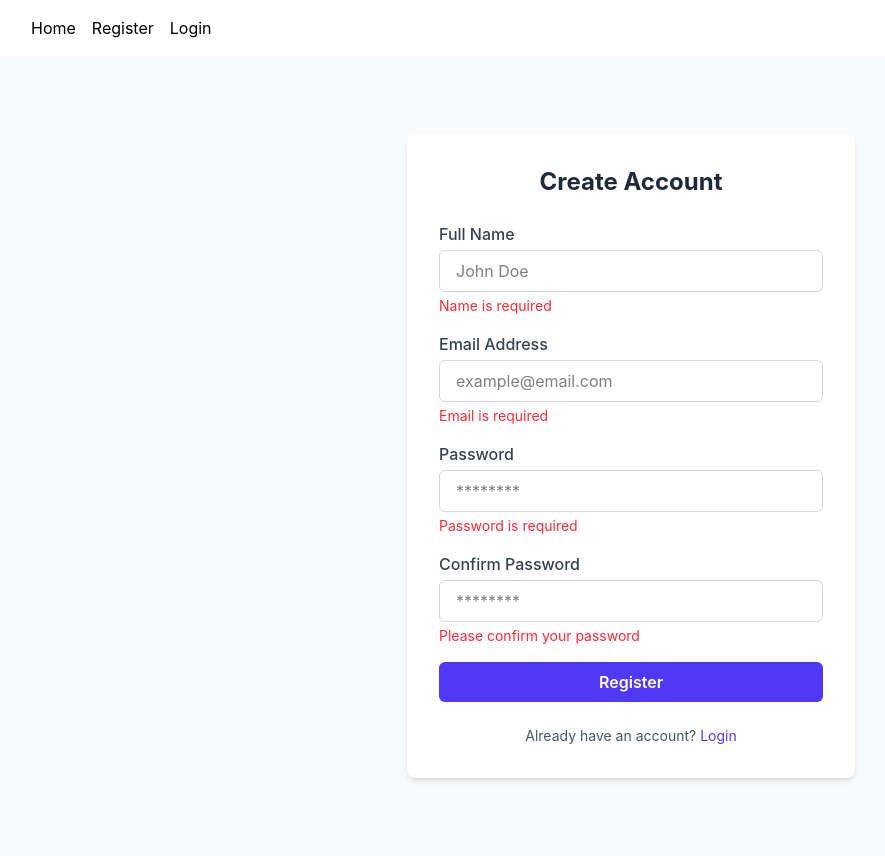
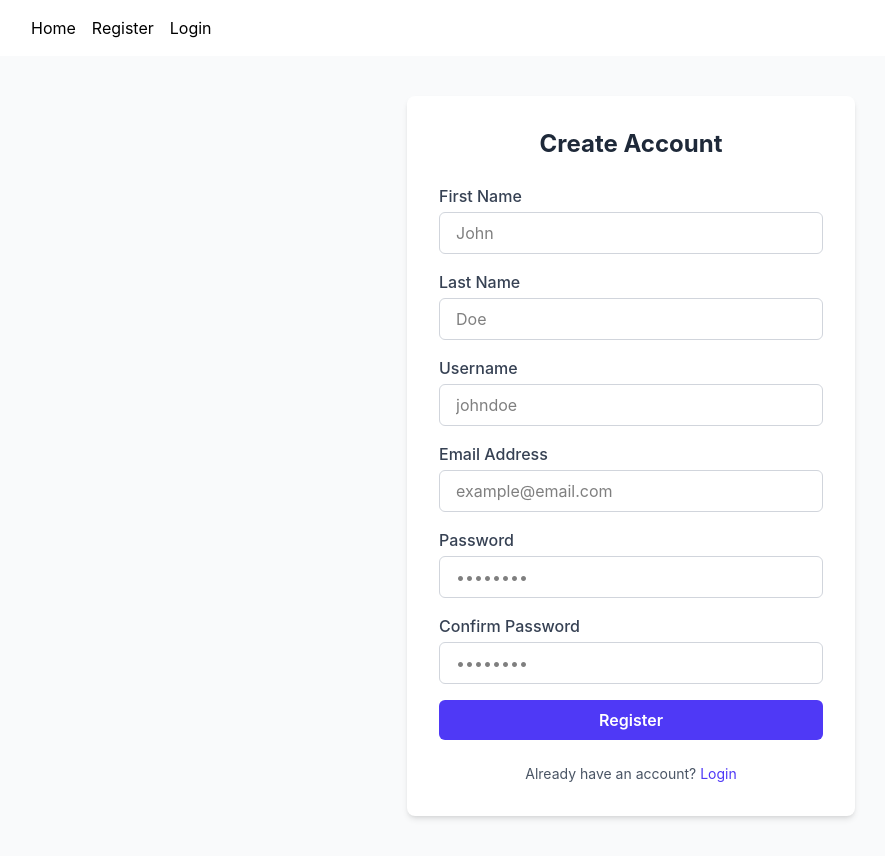
Before and after one commit to Sinyedu/AroundYou, a Vue app in the folder frontend/around-you/: page /auth/register in a window 1280 px wide. Shown: the whole page, without its empty margins (9-894 px from the left). Built offline with nearby package versions, Linux system fonts and the light colour scheme; the HTML template or start-up script is replaced by a standard one.

Commit message:
feat: massive overhaul of login and sign up

```diff
--- a/frontend/around-you/src/views/auth/LoginView.vue
+++ b/frontend/around-you/src/views/auth/LoginView.vue
@@ -3,45 +3,62 @@
     <div class="w-full max-w-md bg-white p-8 rounded-lg shadow-md">
       <h2 class="text-2xl font-bold text-center text-gray-800 mb-6">Login</h2>
 
-      <form class="space-y-4" @submit.prevent="submitForm">
-
+      <form class="space-y-4" @submit.prevent="submitForm" novalidate>
+        <!-- Email -->
         <div>
           <label for="email" class="block text-gray-700 font-medium mb-1">Email Address</label>
           <input
             type="email"
             id="email"
             v-model="email"
+            @blur="touched.email = true"
             placeholder="example@email.com"
             class="w-full px-4 py-2 border border-gray-300 rounded-md focus:ring-2 focus:ring-indigo-500 focus:outline-none"
+            :class="{ 'border-red-400': touched.email && !validEmail }"
           />
-          <p v-if="email && !validEmail" class="text-red-500 text-sm mt-1">Invalid email address</p>
-          <p v-else-if="!email" class="text-red-500 text-sm mt-1">Email is required</p>
+          <p v-if="touched.email && !email" class="text-red-500 text-sm mt-1">Email is required</p>
+          <p v-else-if="touched.email && !validEmail" class="text-red-500 text-sm mt-1">
+            Invalid email address
+          </p>
         </div>
 
-
+        <!-- Password -->
         <div>
           <label for="password" class="block text-gray-700 font-medium mb-1">Password</label>
           <input
             type="password"
             id="password"
             v-model="password"
-            placeholder="********"
+            @blur="touched.password = true"
+            placeholder="••••••••"
             class="w-full px-4 py-2 border border-gray-300 rounded-md focus:ring-2 focus:ring-indigo-500 focus:outline-none"
+            :class="{ 'border-red-400': touched.password && !password }"
           />
-          <p v-if="!password" class="text-red-500 text-sm mt-1">Password is required</p>
+          <p v-if="touched.password && !password" class="text-red-500 text-sm mt-1">
+            Password is required
+          </p>
         </div>
 
+        <!-- Submit -->
         <button
           type="submit"
-          class="w-full py-2 px-4 bg-indigo-600 text-white font-semibold rounded-md hover:bg-indigo-700 transition-colors"
+          :disabled="loading"
+          class="w-full py-2 px-4 bg-indigo-600 text-white font-semibold rounded-md hover:bg-indigo-700 transition-colors disabled:opacity-50 disabled:cursor-not-allowed"
         >
-          Login
+          {{ loading ? 'Logging in…' : 'Login' }}
         </button>
 
+        <!-- API error / success -->
+        <p v-if="error" class="text-red-500 text-sm text-center">{{ error }}</p>
+        <p v-if="successMessage" class="text-green-500 text-sm text-center">{{ successMessage }}</p>
 
         <div class="flex justify-between text-sm text-gray-600 mt-2">
-          <a href="#" class="text-indigo-600 hover:underline">Forgot Password?</a>
-          <a href="#" class="text-indigo-600 hover:underline">Create Account</a>
+          <RouterLink to="/forgot-password" class="text-indigo-600 hover:underline">
+            Forgot Password?
+          </RouterLink>
+          <RouterLink to="/auth/register" class="text-indigo-600 hover:underline">
+            Create Account
+          </RouterLink>
         </div>
       </form>
     </div>
@@ -49,23 +66,59 @@
 </template>
 
 <script setup lang="ts">
-  //TODO :DOCUMENTATION
-import { ref, computed } from "vue";
+import { ref, computed, reactive } from 'vue'
+import { useRouter } from 'vue-router'
+import { useAuth } from '@/composables/useAuth'
+import { useUsers } from '@/modules/useUsers'
 
-const email = ref("");
-const password = ref("");
+const router = useRouter()
 
-// TODO: Temporary stay, needs to move into a global file.
-const validEmail = computed(() => {
-  const regex = /^[^\s@]+@[^\s@]+\.[^\s@]+$/;
-  return regex.test(email.value);
-});
+const email = ref<string>('')
+const password = ref<string>('')
+const successMessage = ref<string | null>(null)
 
-// Placeholder
-const submitForm = () => {
-  alert("Login form submitted (UI only, no backend)");
-};
+const touched = reactive<Record<'email' | 'password', boolean>>({
+  email: false,
+  password: false,
+})
+
+const { login, loading, error } = useAuth()
+const { setSession } = useUsers()
+
+const validEmail = computed<boolean>(() => {
+  const emailRegex = /^[^\s@]+@[^\s@]+\.[^\s@]+$/
+  return emailRegex.test(email.value)
+})
+
+const submitForm = async (): Promise<void> => {
+  touched.email = true
+  touched.password = true
+  successMessage.value = null
+
+  if (!email.value || !password.value || !validEmail.value) return
+
+  try {
+    const response = await login({
+      email: email.value,
+      password: password.value,
+    })
+
+    setSession(response)
+
+    successMessage.value = 'Login successful'
+
+    email.value = ''
+    password.value = ''
+    touched.email = false
+    touched.password = false
+
+    await router.push('/')
+  } catch (err: unknown) {
+    if (err instanceof Error) {
+      console.error('Login error:', err.message)
+    }
+  }
+}
 </script>
 
-<style scoped>
-</style>
+<style scoped></style>
--- a/frontend/around-you/src/views/auth/RegisterView.vue
+++ b/frontend/around-you/src/views/auth/RegisterView.vue
@@ -3,83 +3,141 @@
     <div class="w-full max-w-md bg-white p-8 rounded-lg shadow-md">
       <h2 class="text-2xl font-bold text-center text-gray-800 mb-6">Create Account</h2>
 
-      <!-- Registration Form -->
-      <form class="space-y-4" @submit.prevent="submitForm">
-        <!-- Name -->
+      <form class="space-y-4" @submit.prevent="submitForm" novalidate>
         <div>
-          <label for="name" class="block text-gray-700 font-medium mb-1">Full Name</label>
+          <label for="firstName" class="block text-gray-700 font-medium mb-1">First Name</label>
           <input
             type="text"
-            id="name"
-            v-model="name"
-            placeholder="John Doe"
+            id="firstName"
+            v-model="firstName"
+            @blur="touched.firstName = true"
+            placeholder="John"
             class="w-full px-4 py-2 border border-gray-300 rounded-md focus:ring-2 focus:ring-indigo-500 focus:outline-none"
+            :class="{ 'border-red-400': touched.firstName && !validFirstName }"
           />
-          <p v-if="!name" class="text-red-500 text-sm mt-1">Name is required</p>
+          <p v-if="touched.firstName && !firstName" class="text-red-500 text-sm mt-1">
+            First name is required
+          </p>
+          <p
+            v-else-if="touched.firstName && firstName.length < 2"
+            class="text-red-500 text-sm mt-1"
+          >
+            First name must be at least 2 characters
+          </p>
         </div>
 
-        <!-- Email -->
+        <div>
+          <label for="lastName" class="block text-gray-700 font-medium mb-1">Last Name</label>
+          <input
+            type="text"
+            id="lastName"
+            v-model="lastName"
+            @blur="touched.lastName = true"
+            placeholder="Doe"
+            class="w-full px-4 py-2 border border-gray-300 rounded-md focus:ring-2 focus:ring-indigo-500 focus:outline-none"
+            :class="{ 'border-red-400': touched.lastName && !validLastName }"
+          />
+          <p v-if="touched.lastName && !lastName" class="text-red-500 text-sm mt-1">
+            Last name is required
+          </p>
+          <p v-else-if="touched.lastName && lastName.length < 2" class="text-red-500 text-sm mt-1">
+            Last name must be at least 2 characters
+          </p>
+        </div>
+
+        <div>
+          <label for="userName" class="block text-gray-700 font-medium mb-1">Username</label>
+          <input
+            type="text"
+            id="userName"
+            v-model="userName"
+            @blur="touched.userName = true"
+            placeholder="johndoe"
+            class="w-full px-4 py-2 border border-gray-300 rounded-md focus:ring-2 focus:ring-indigo-500 focus:outline-none"
+            :class="{ 'border-red-400': touched.userName && !validUserName }"
+          />
+          <p v-if="touched.userName && !userName" class="text-red-500 text-sm mt-1">
+            Username is required
+          </p>
+          <p v-else-if="touched.userName && userName.length < 2" class="text-red-500 text-sm mt-1">
+            Username must be at least 2 characters
+          </p>
+        </div>
+
         <div>
           <label for="email" class="block text-gray-700 font-medium mb-1">Email Address</label>
           <input
             type="email"
             id="email"
             v-model="email"
+            @blur="touched.email = true"
             placeholder="example@email.com"
             class="w-full px-4 py-2 border border-gray-300 rounded-md focus:ring-2 focus:ring-indigo-500 focus:outline-none"
+            :class="{ 'border-red-400': touched.email && !validEmail }"
           />
-          <p v-if="email && !validEmail" class="text-red-500 text-sm mt-1">Invalid email address</p>
-          <p v-else-if="!email" class="text-red-500 text-sm mt-1">Email is required</p>
+          <p v-if="touched.email && !email" class="text-red-500 text-sm mt-1">Email is required</p>
+          <p v-else-if="touched.email && !validEmail" class="text-red-500 text-sm mt-1">
+            Invalid email address
+          </p>
         </div>
 
-        <!-- Password -->
         <div>
           <label for="password" class="block text-gray-700 font-medium mb-1">Password</label>
           <input
             type="password"
             id="password"
             v-model="password"
-            placeholder="********"
+            @blur="touched.password = true"
+            placeholder="••••••••"
             class="w-full px-4 py-2 border border-gray-300 rounded-md focus:ring-2 focus:ring-indigo-500 focus:outline-none"
+            :class="{ 'border-red-400': touched.password && !validPassword }"
           />
-          <p v-if="!password" class="text-red-500 text-sm mt-1">Password is required</p>
+          <p v-if="touched.password && !password" class="text-red-500 text-sm mt-1">
+            Password is required
+          </p>
+          <p v-else-if="touched.password && password.length < 6" class="text-red-500 text-sm mt-1">
+            Password must be at least 6 characters
+          </p>
         </div>
 
-        <!-- Confirm Password -->
         <div>
-          <label for="confirmPassword" class="block text-gray-700 font-medium mb-1"
-            >Confirm Password</label
-          >
+          <label for="confirmPassword" class="block text-gray-700 font-medium mb-1">
+            Confirm Password
+          </label>
           <input
             type="password"
             id="confirmPassword"
             v-model="confirmPassword"
-            placeholder="********"
+            @blur="touched.confirmPassword = true"
+            placeholder="••••••••"
             class="w-full px-4 py-2 border border-gray-300 rounded-md focus:ring-2 focus:ring-indigo-500 focus:outline-none"
+            :class="{ 'border-red-400': touched.confirmPassword && !passwordsMatch }"
           />
+          <p v-if="touched.confirmPassword && !confirmPassword" class="text-red-500 text-sm mt-1">
+            Please confirm your password
+          </p>
           <p
-            v-if="confirmPassword && confirmPassword !== password"
+            v-else-if="touched.confirmPassword && !passwordsMatch"
             class="text-red-500 text-sm mt-1"
           >
             Passwords do not match
           </p>
-          <p v-else-if="!confirmPassword" class="text-red-500 text-sm mt-1">
-            Please confirm your password
-          </p>
         </div>
 
-        <!-- Submit Button -->
         <button
           type="submit"
-          class="w-full py-2 px-4 bg-indigo-600 text-white font-semibold rounded-md hover:bg-indigo-700 transition-colors"
+          :disabled="loading"
+          class="w-full py-2 px-4 bg-indigo-600 text-white font-semibold rounded-md hover:bg-indigo-700 transition-colors disabled:opacity-50 disabled:cursor-not-allowed"
         >
-          Register
+          {{ loading ? 'Creating account…' : 'Register' }}
         </button>
 
-        <!-- Already have an account -->
+        <p v-if="error" class="text-red-500 text-sm text-center">{{ error }}</p>
+        <p v-if="successMessage" class="text-green-500 text-sm text-center">{{ successMessage }}</p>
+
         <p class="text-center text-gray-600 text-sm mt-2">
           Already have an account?
-          <a href="#" class="text-indigo-600 hover:underline">Login</a>
+          <RouterLink to="/auth/login" class="text-indigo-600 hover:underline">Login</RouterLink>
         </p>
       </form>
     </div>
@@ -87,36 +145,102 @@
 </template>
 
 <script setup lang="ts">
-import { ref, computed } from 'vue'
-import { useAuth } from '../../composables/useAuth'
+import { ref, computed, reactive } from 'vue'
+import { useRouter } from 'vue-router'
+import { useAuth } from '@/composables/useAuth'
+import { useUsers } from '@/modules/useUsers'
 
-const name = ref('')
-const email = ref('')
-const password = ref('')
-const confirmPassword = ref('')
+const router = useRouter()
+
+const firstName = ref<string>('')
+const lastName = ref<string>('')
+const userName = ref<string>('')
+const email = ref<string>('')
+const password = ref<string>('')
+const confirmPassword = ref<string>('')
+const successMessage = ref<string | null>(null)
+
+type FormField = 'firstName' | 'lastName' | 'userName' | 'email' | 'password' | 'confirmPassword'
+
+const touched = reactive<Record<FormField, boolean>>({
+  firstName: false,
+  lastName: false,
+  userName: false,
+  email: false,
+  password: false,
+  confirmPassword: false,
+})
 
 const { register, loading, error } = useAuth()
+const { setSession } = useUsers()
 
-const validEmail = computed(() => {
-  const regex = /^[^\s@]+@[^\s@]+\.[^\s@]+$/
-  return regex.test(email.value)
+const validFirstName = computed<boolean>(() => firstName.value.trim().length >= 2)
+const validLastName = computed<boolean>(() => lastName.value.trim().length >= 2)
+const validUserName = computed<boolean>(() => userName.value.trim().length >= 2)
+const validPassword = computed<boolean>(() => password.value.length >= 6)
+const passwordsMatch = computed<boolean>(
+  () => !!confirmPassword.value && confirmPassword.value === password.value,
+)
+const validEmail = computed<boolean>(() => {
+  const emailRegex = /^[^\s@]+@[^\s@]+\.[^\s@]+$/
+  return emailRegex.test(email.value)
 })
 
-const submitForm = async () => {
-  if (!name.value || !email.value || !password.value) return
-  if (!validEmail.value) return
-  if (password.value !== confirmPassword.value) return
+const isFormValid = computed<boolean>(
+  () =>
+    validFirstName.value &&
+    validLastName.value &&
+    validUserName.value &&
+    validEmail.value &&
+    validPassword.value &&
+    passwordsMatch.value,
+)
+
+const touchAll = (): void => {
+  const fields = Object.keys(touched) as FormField[]
+  fields.forEach((field) => {
+    touched[field] = true
+  })
+}
+
+const resetForm = (): void => {
+  firstName.value = ''
+  lastName.value = ''
+  userName.value = ''
+  email.value = ''
+  password.value = ''
+  confirmPassword.value = ''
+  const fields = Object.keys(touched) as FormField[]
+  fields.forEach((field) => {
+    touched[field] = false
+  })
+}
+
+const submitForm = async (): Promise<void> => {
+  touchAll()
+  successMessage.value = null
+
+  if (!isFormValid.value) return
 
   try {
-    await register({
-      name: name.value,
+    const response = await register({
+      firstName: firstName.value.trim(),
+      lastName: lastName.value.trim(),
+      userName: userName.value.trim(),
       email: email.value,
       password: password.value,
     })
 
-    console.log('User registered!')
-  } catch (err) {
-    console.error('Register failed')
+    setSession(response)
+
+    successMessage.value = 'Account created successfully!'
+    resetForm()
+
+    await router.push('/')
+  } catch (err: unknown) {
+    if (err instanceof Error) {
+      console.error('Registration error:', err.message)
+    }
   }
 }
 </script>
```
Also changed, not shown: frontend/around-you/src/composables/useAuth.ts (+13 -12 lines), frontend/around-you/src/modules/useUsers.ts (+54 -1 lines), frontend/around-you/src/types/user.ts (+8 -1 lines).
